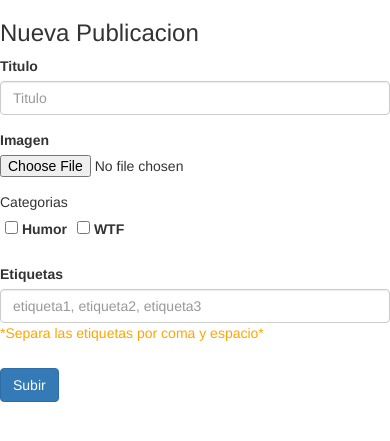
After one commit to anderlab/Memes-Club, a Java web app: page /nueva_publicacion.jsp in a window 390 px wide. The commit adds this page. Shown: the top 441 px of the page. Run offline with Tomcat 11, a stand-in JSP engine, Linux system fonts and the light colour scheme; data comes from the database, SQL or seed files in the repository; tables that the repository leaves empty hold one stand-in row (values such as "Sample post").

Commit message:
nueva publicacion

```diff
--- a/WebContent/index.jsp
+++ b/WebContent/index.jsp
@@ -64,7 +64,6 @@
   </head>
 
   <body>
-<%=o %><%=c %><%=e %>
     <!-- Navigation -->
  <nav class="navbar navbar-inverse">
   <div class="container-fluid">
--- /dev/null
+++ b/WebContent/nueva_publicacion.jsp
@@ -0,0 +1,103 @@
+<%@page import="java.util.Iterator"%>
+<%@page import="modelo.CategoriaModelo"%>
+<%@page import="clase.Categoria"%>
+<%@page import="java.util.ArrayList"%>
+<%@ page language="java" contentType="text/html; charset=ISO-8859-1"
+    pageEncoding="ISO-8859-1"%>
+    <%
+
+    	String recivido=request.getParameter("subir");
+    	if(recivido!=null){
+
+
+
+    	}
+
+
+    %>
+
+
+
+<!DOCTYPE html PUBLIC "-//W3C//DTD HTML 4.01 Transitional//EN" "http://www.w3.org/TR/html4/loose.dtd">
+<html>
+<head>
+<meta http-equiv="Content-Type" content="text/html; charset=ISO-8859-1">
+<title>Insert title here</title>
+<link rel="stylesheet" href="https://maxcdn.bootstrapcdn.com/bootstrap/3.3.7/css/bootstrap.min.css">
+  <script src="https://ajax.googleapis.com/ajax/libs/jquery/3.3.1/jquery.min.js"></script>
+  <script src="https://maxcdn.bootstrapcdn.com/bootstrap/3.3.7/js/bootstrap.min.js"></script>
+  <style>
+  	.categoria{
+  		padding:5px;
+  	}
+  </style>
+  </head>
+<body>
+<%
+	CategoriaModelo categoriaModelo=new CategoriaModelo();
+	ArrayList<Categoria> categorias=categoriaModelo.selectAll();
+%>
+<h3>Nueva Publicacion</h3>
+
+	<form action="subir_publicacion.jsp" method="post" enctype="multipart/form-data">
+  <div class="form-group row">
+    <label for="titulo" class="col-sm-2 col-form-label">Titulo</label>
+    <div class="col-sm-10">
+      <input type="text" class="form-control" name="titulo" placeholder="Titulo">
+    </div>
+  </div>
+  <div class="form-group row">
+    <label for="imagen" class="col-sm-2 col-form-label">Imagen</label>
+    <div class="col-sm-10">
+      <input type="File" name="imagen">
+    </div>
+  </div>
+  <div class="form-group row">
+    <div class="col-sm-2">Categorias</div>
+    <div class="col-sm-10">
+      <div class="form-check">
+      <table>
+      <%
+      	Iterator<Categoria> i=categorias.iterator();
+
+    	int cont=0;
+      	while(i.hasNext()){
+      		Categoria categoria=i.next();
+      		cont++;
+      		if (cont==1){
+      			%><tr><%
+      		}
+      			%>
+	      		<td class="categoria">
+	      			<input class="form-check-input" type="checkbox" id="gridCheck1" name="categoria" value="<%=categoria.getNombre() %>">
+			        <label class="form-check-label" for="gridCheck1">
+			          <%=categoria.getNombre() %>
+			        </label>
+	        	</td>
+	        	<%
+        	if (cont==4){
+      			%></tr><%
+      			cont=0;
+      		}
+      	}
+      %>
+
+      	</table>
+      </div>
+    </div>
+  </div>
+  <div class="form-group row">
+    <label for="etiquetas" class="col-sm-2 col-form-label">Etiquetas</label>
+    <div class="col-sm-10">
+      <input type="text" name="etiqueta" class="form-control" placeholder="etiqueta1, etiqueta2, etiqueta3">
+      <p style="color:orange;">*Separa las etiquetas por coma y espacio*</p>
+    </div>
+  </div>
+  <div class="form-group row">
+    <div class="col-sm-10">
+      <input type="submit" value="Subir" name="subir" class="btn btn-primary">
+    </div>
+  </div>
+</form>
+</body>
+</html>
```
Also changed, not shown: WebContent/subir_publicacion.jsp (added, +93 -0 lines), src/modelo/CategoriaModelo.java (+28 -0 lines), 1 other file.
